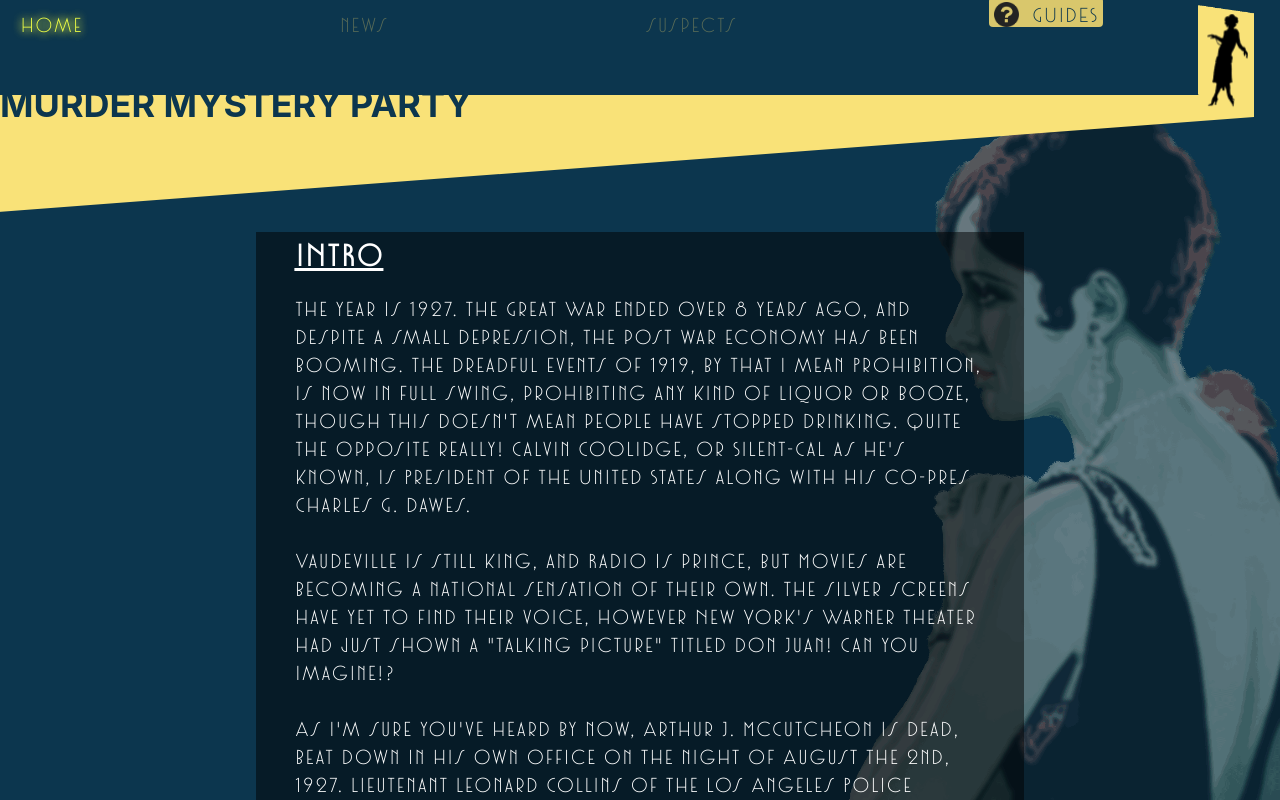
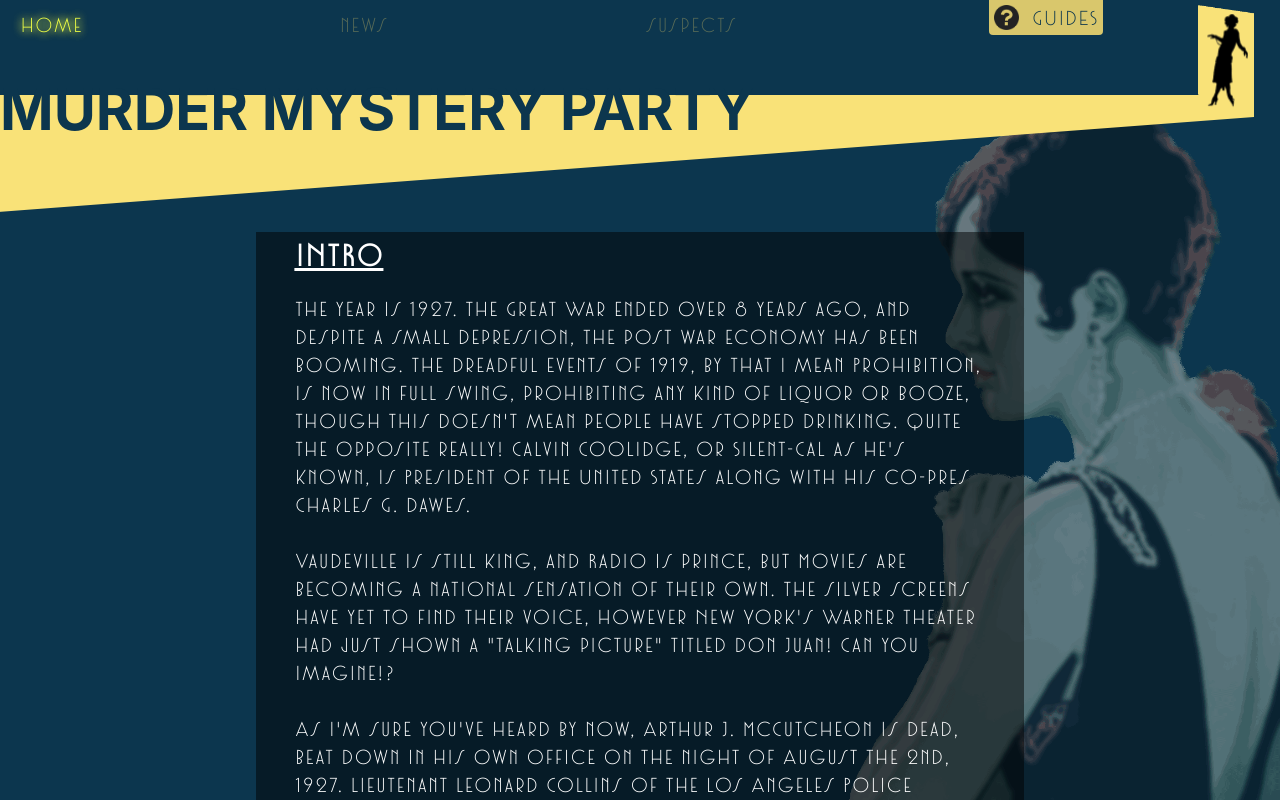
Before and after one commit to Dan2D/1920s-Murder-Mystery-Party, a React (Create React App) app: page / in a window 1280 px wide. Built offline with nearby package versions, Linux system fonts and the light colour scheme; the HTML template or start-up script is replaced by a standard one.

Commit message:
(update): Fixed styling issues with transitions, transition speed, and title size

```diff
--- a/src/App.css
+++ b/src/App.css
@@ -26,7 +26,7 @@ div.App {
 
 .push-enter-active {
   transform: translate3D(0, 0, 0);
-  transition: all 500ms ease-in;
+  transition: all 0ms cubic-bezier(.52,.91,.36,1);
   will-change: transform;
 }
 
@@ -39,7 +39,7 @@ div.App {
 .push-exit-active {
   transform: translate3D(-100vw, 0, 0);
   opacity: 0;
-  transition: all 500ms ease-out;
+  transition: all 0ms cubic-bezier(.52,.91,.36,1);
   will-change: transform;
 }
 
@@ -66,3 +66,12 @@ div.App {
     left: -30vw;
   }
 }
+
+@media only screen and (min-width: 468px) {
+  .push-enter-active {
+    transition: all 1000ms cubic-bezier(.52,.91,.36,1);
+  }
+  .push-exit-active {
+    transition: all 1000ms cubic-bezier(.52,.91,.36,1);
+  }
+}
--- a/src/components/header/nav/Nav.css
+++ b/src/components/header/nav/Nav.css
@@ -85,8 +85,9 @@ a {
 }
 
 .nav-btn--guide {
-    margin-top: -25px;
+    margin-top: -20px;
     padding: 5px 5px 0 5px;
+    border-radius: 0 0 4px 4px;
     align-self: center;
     background: #D9C76C;
     color: rgb(12,54,78);
@@ -206,14 +207,14 @@ a {
     z-index: 1;
 }
 
-@media only screen and (min-width: 468px) and (max-width: 992px) {
+@media only screen and (min-width: 468px) {
 
     .nav-btn-container {
         margin-left: 5%;
     }
 
     .title-bottom__title{
-        font-size: 30px;
+        font-size: 4.5vw;
     }
 
     .nav-btn--guide {
@@ -246,10 +247,9 @@ a {
        position: relative;
     }
 
-    .title-bottom__title{
-        font-size: 36px;
+    .nav-btn--guide {
+        padding: 5px;
     }
-
 
     .subMenu-container, .subMenu-container-open {
         position: absolute;
```
Also changed, not shown: src/App.js (+2 -7 lines).
